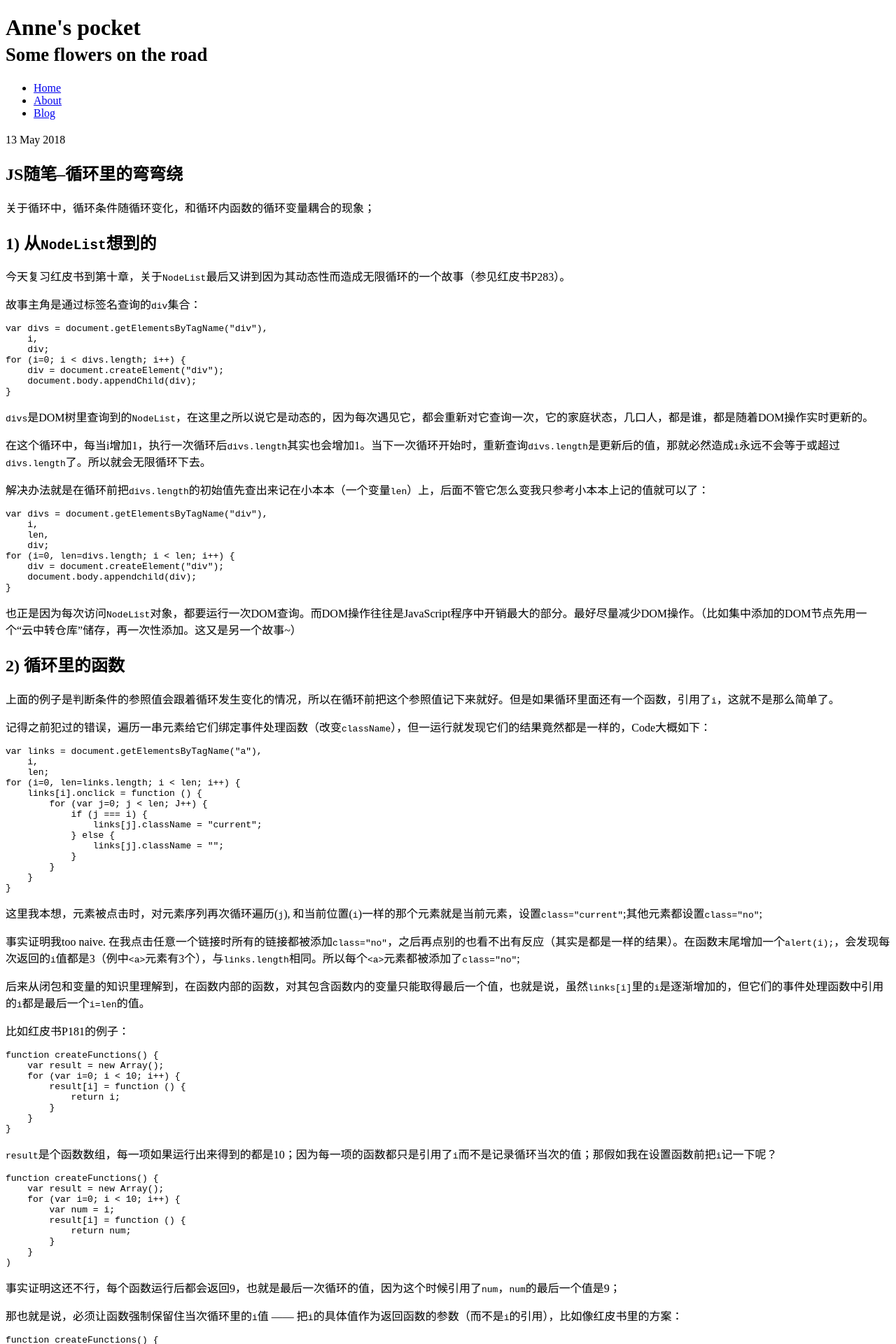
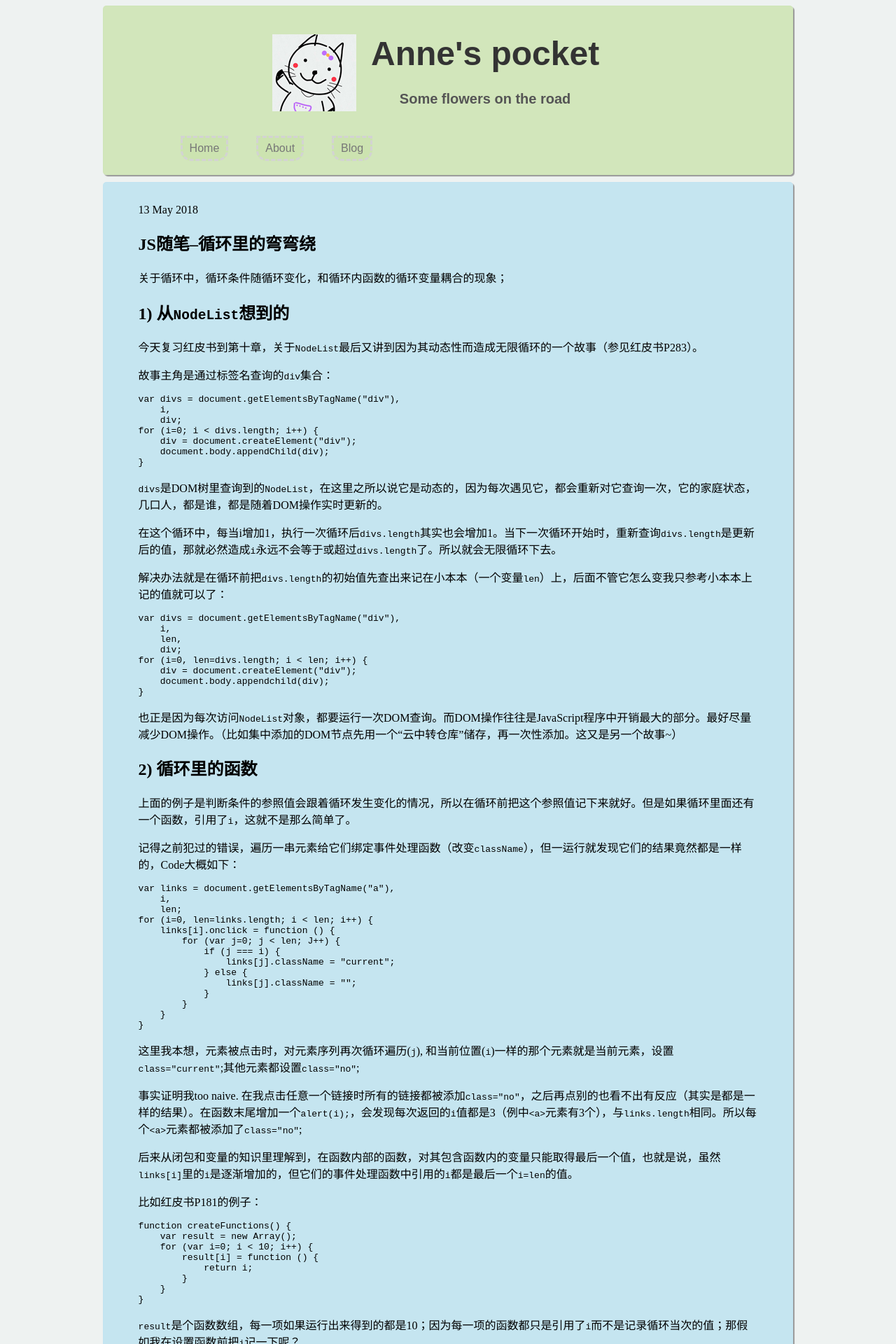
Before and after one commit to AnneBai/AnneBai.github.io, a Jekyll site: the page built from _posts/2018-05-04-loop-in-js.md, in a window 1280 px wide. Shown: the top 1920 px of the page at 70% size. Built offline with Jekyll 4.4.1, drawn with Linux system fonts in a browser that asks for light colours; our own code applies the rules of GitHub Pages for plain Markdown files.

Commit message:
“Fix the css url in default.html”

```diff
--- a/_layouts/default.html
+++ b/_layouts/default.html
@@ -3,7 +3,7 @@
   <head>
     <meta charset="UTF-8">
     <title>{{ page.title }}</title>
-    <link href="../styles/style.css" type="text/css" rel="stylesheet"/>
+    <link href="/styles/style.css" type="text/css" rel="stylesheet"/>
   </head>
   <body>
     <header>
```
